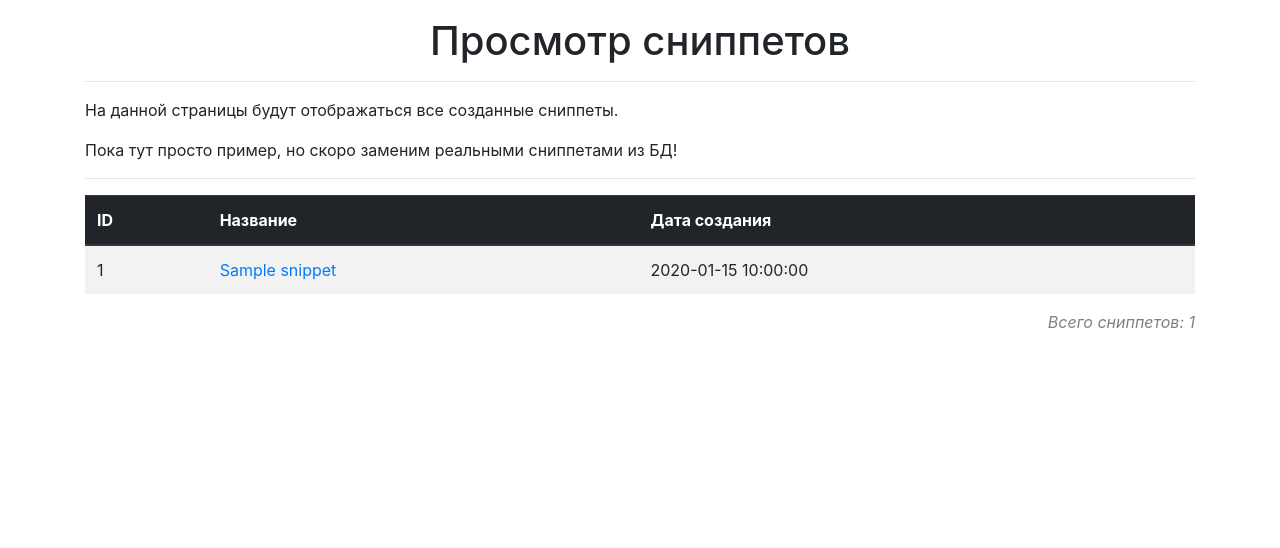
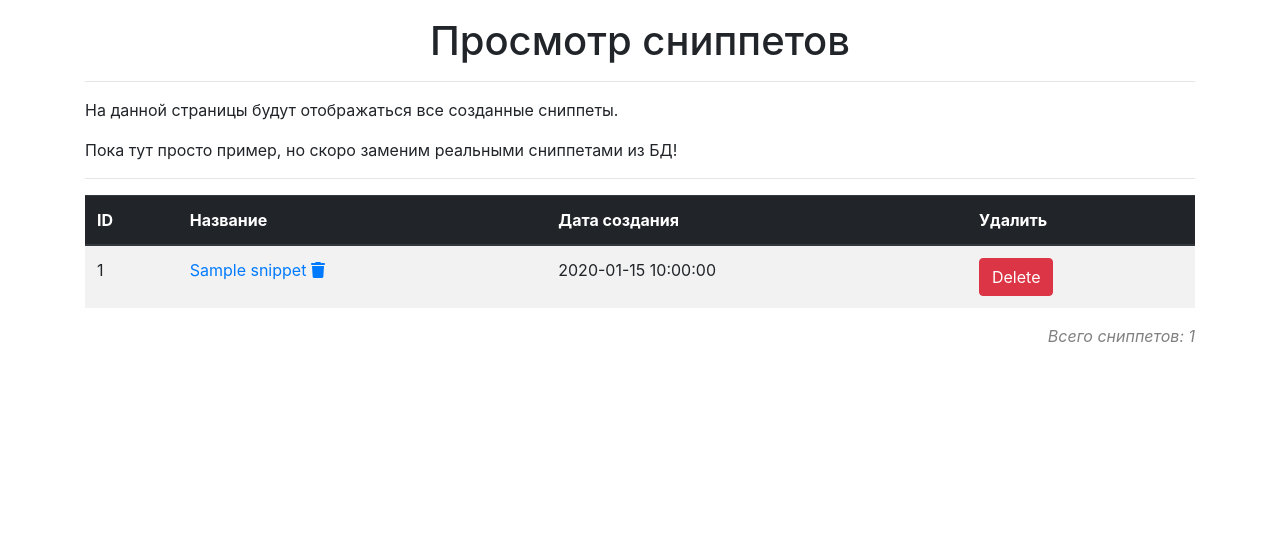
Before and after one commit to alikaevahmet/SnippetsTemplate, a Django app: page /snippets/list in a window 1280 px wide. Shown: the part 59-607 px from the top of the page. Run offline with Django 3.2, Linux system fonts and the light colour scheme; tables that the repository leaves empty hold one stand-in row (values such as "Sample post"); some libraries are stand-ins or nearby versions.

Commit message:
impl Delete

```diff
--- a/MainApp/views.py
+++ b/MainApp/views.py
@@ -1,5 +1,5 @@
 from django.http import Http404, HttpResponse
-from django.shortcuts import render, redirect
+from django.shortcuts import render, redirect, get_object_or_404
 from MainApp.models import Snippet
 from django.core.exceptions import ObjectDoesNotExist
 from MainApp.forms import SnippetForm
@@ -47,12 +47,15 @@ def snippet_page(request, snippetId):
         return render(request, 'pages/errors.html', context | {'error': f'Snippet with id={snippetId} not found'})
     else:
         context['snippet'] = snippet
+        context['type'] = 'view'
     return render(request, 'pages/snippet_page.html', context)
 
-# def create_snippet(request):
-#     if request.method == "POST":
-#         form = SnippetForm(request.POST)
-#         if form.is_valid():
-#              form.save()
-#              return redirect('view-snippet') # GET /snippet_list/list
-#         return render(request, 'pages/add_snippet.html', {'form': form})
+
+def snippet_edit(request, snippetId):
+    pass
+
+def snippet_delete(request, snippetId):
+    if request.method == "POST" or request.method == "GET":
+        snippet = get_object_or_404(Snippet, id=snippetId)
+        snippet.delete()
+    return redirect('view-snippet')
--- a/Snippets/urls.py
+++ b/Snippets/urls.py
@@ -8,5 +8,7 @@ urlpatterns = [
     path('snippets/add', views.add_snippet_page, name='add-snippet'),
     path('snippets/list', views.snippets_page, name='view-snippet'),
     path('snippets/<int:snippetId>', views.snippet_page, name='snippet-page'),
+    path('snippets/<int:snippetId>/edit', views.snippet_edit, name='snippet-edit'),
+    path('snippets/<int:snippetId>/delete', views.snippet_delete, name='snippet-delete'),
     # path('snippets/create', views.create_snippet, name='snippet-create'),
 ] + static(settings.STATIC_URL, document_root=settings.STATIC_ROOT)
--- a/templates/pages/view_snippets.html
+++ b/templates/pages/view_snippets.html
@@ -25,14 +25,25 @@
                         <th scope="col">ID</th>
                         <th scope="col">Название</th>
                         <th scope="col">Дата создания</th>
+                        <th scope="col">Удалить</th>
                     </tr>
                     </thead>
                     <tbody>
                         {% for snippet in snippets %}
                         <tr>
                             <td scope="row">{{snippet.pk}}</td>
-                            <td><a href="/snippets/{{snippet.id}}">{{snippet.name}}</a></td>
+                            <td><a href="{% url "snippet-page" snippet.id %}">{{snippet.name}}</a>
+                                <a href="{% url "snippet-delete" snippet.id %}">
+                                <i class="color: red; fa-solid fa-trash"></i></a>
+                            </td>
                             <td>{{snippet.creation_date | date:"Y-m-d H:i:s"}}</td>
+
+                            <td>
+                                <form action="{% url "snippet-delete" snippet.id %}" method="post">
+                                    {% csrf_token %}
+                                    <button type="submit" class="btn btn-danger">Delete</button>
+                                </form>
+                            </td>
                         </tr>
                         {% endfor %}
                     </tbody>
```
